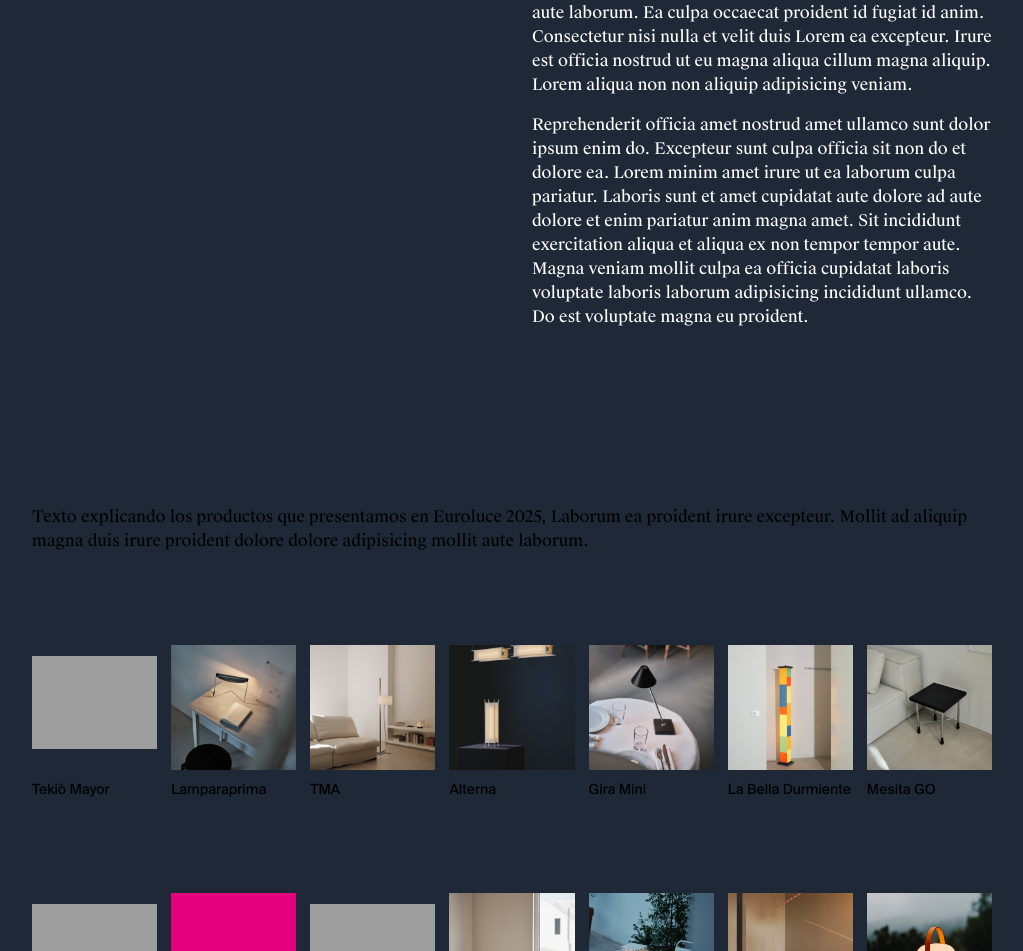
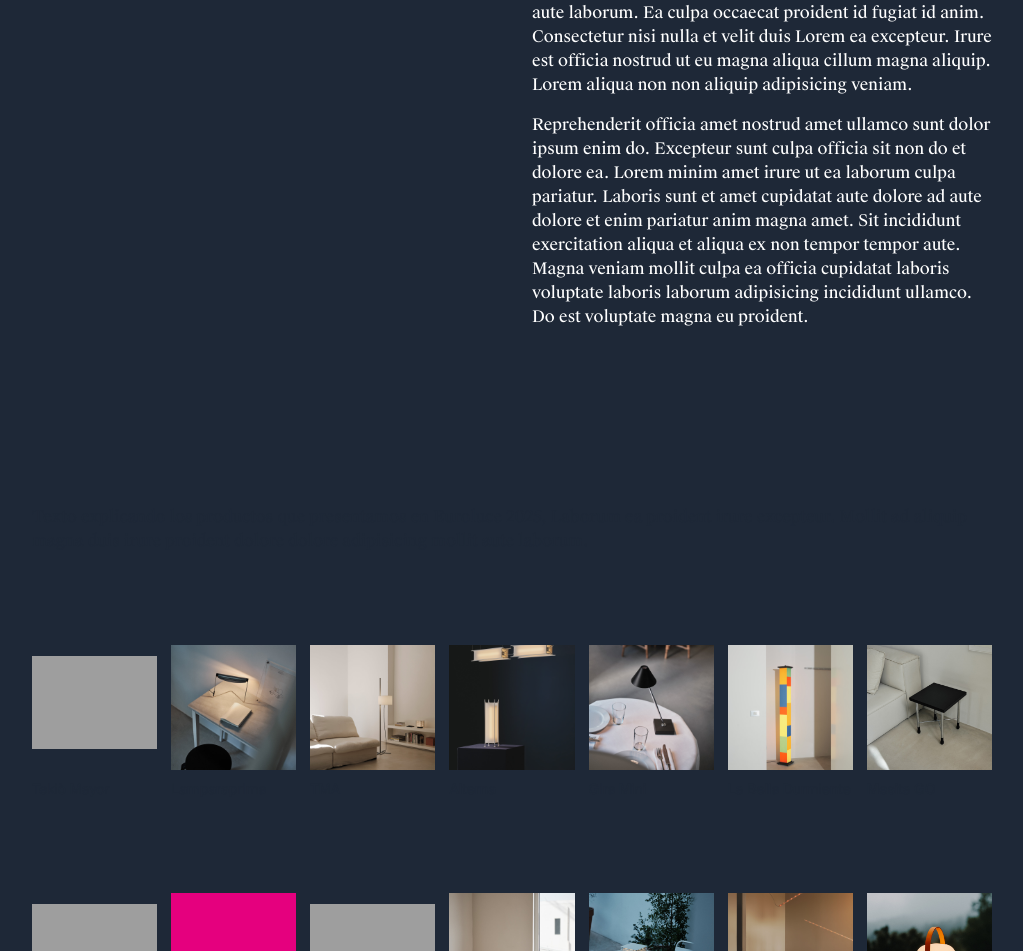
Before and after one commit to sanzdecastro/scluce, a PHP site: page /index.html in a window 1280 px wide. Shown: the part 5549-6500 px from the top of the page, without its empty margins (128-1151 px from the left). Run offline with PHP 8.4, Linux system fonts and the light colour scheme; some libraries are stand-ins or nearby versions; grey boxes are pictures that could not be loaded.

Commit message:
blue text

```diff
--- a/src/input.css
+++ b/src/input.css
@@ -456,7 +456,7 @@ html[lang="es-ES"] {
         @apply
         font-works-book
         px-big-x
-
+        text-blue-euroluce
         flex
         flex-col
         items-start
--- a/src/output.css
+++ b/src/output.css
@@ -586,6 +586,7 @@ html[lang="es-ES"] {
     gap: var(--spacing-section-small);
     padding-inline: var(--spacing-big-x);
     font-family: var(--font-works-book);
+    color: var(--color-blue-euroluce);
     & > p {
       font-size: var(--text-lead);
     }
```
